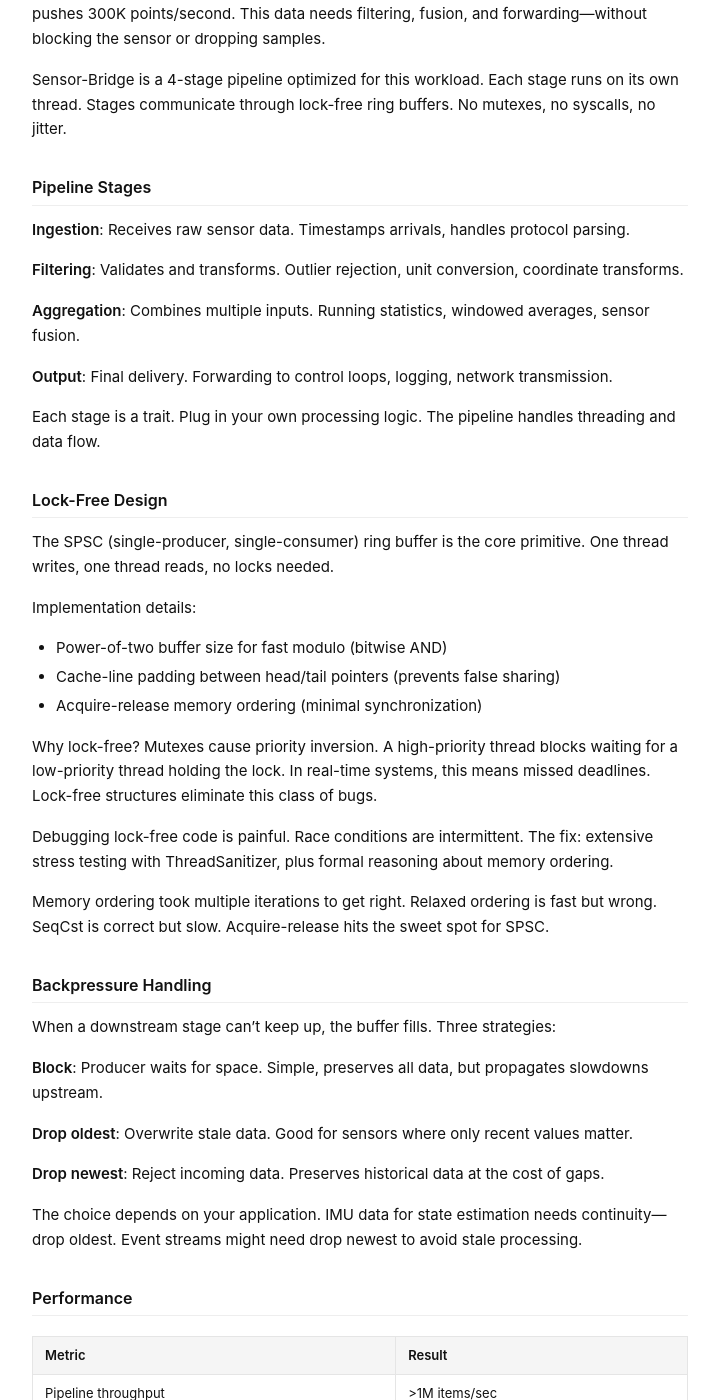
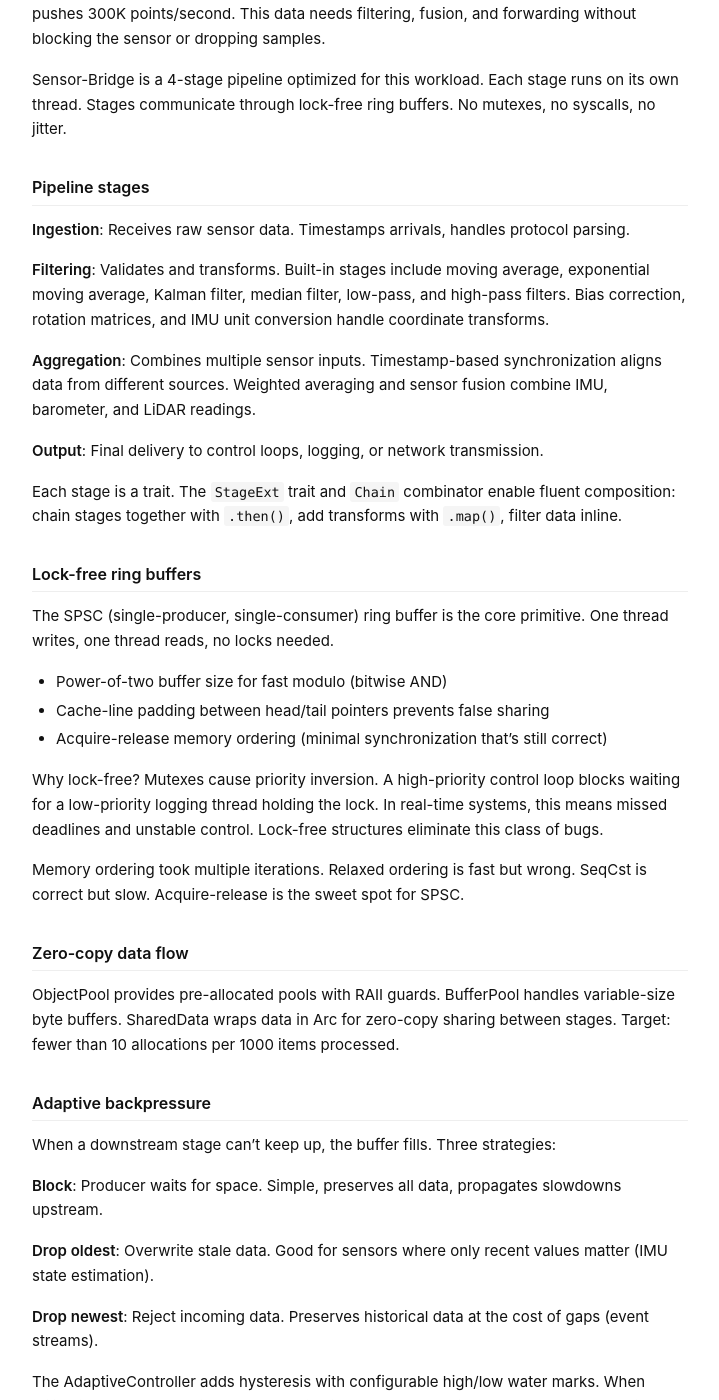
Before and after one commit to HueCodes/HueCodes.github.io, a Jekyll site: the page built from _posts/2026-01-31-sensor-bridge.md, in a window 1280 px wide and 1400 px high, scrolled down 330 px. Shown: the whole window, without its empty margins (280-999 px from the left). Built offline with Jekyll 4.4.1, drawn with Linux system fonts in a browser that asks for light colours; some of the changed text lies outside the part shown.

Commit message:
Restructure gretun, ServiceMesh, and Sensor-Bridge blog posts
Tighten intros, remove lessons-learned closings, update Sensor-Bridge
with current features (Kalman filter, zero-copy, adaptive backpressure,
HDR metrics). Better section structure across all three.

```diff
--- a/_posts/2026-01-31-sensor-bridge.md
+++ b/_posts/2026-01-31-sensor-bridge.md
@@ -5,52 +5,57 @@ date: 2026-01-31
 category: projects
 ---
 
-High-throughput sensor processing pipeline with lock-free SPSC buffers and sub-microsecond latency.
+High-throughput sensor processing pipeline for robotics. Lock-free SPSC buffers, sub-microsecond latency, `no_std` compatible for bare-metal targets.
 
 ![Pipeline Architecture](/assets/images/projects/sensor-bridge-pipeline.png)
 
-Robotics sensors produce data at high rates. An IMU outputs 1000 samples/second. A LiDAR pushes 300K points/second. This data needs filtering, fusion, and forwarding—without blocking the sensor or dropping samples.
+Robotics sensors produce data at high rates. An IMU outputs 1000 samples/second. A LiDAR pushes 300K points/second. This data needs filtering, fusion, and forwarding without blocking the sensor or dropping samples.
 
 Sensor-Bridge is a 4-stage pipeline optimized for this workload. Each stage runs on its own thread. Stages communicate through lock-free ring buffers. No mutexes, no syscalls, no jitter.
 
-## Pipeline Stages
+## Pipeline stages
 
 **Ingestion**: Receives raw sensor data. Timestamps arrivals, handles protocol parsing.
 
-**Filtering**: Validates and transforms. Outlier rejection, unit conversion, coordinate transforms.
+**Filtering**: Validates and transforms. Built-in stages include moving average, exponential moving average, Kalman filter, median filter, low-pass, and high-pass filters. Bias correction, rotation matrices, and IMU unit conversion handle coordinate transforms.
 
-**Aggregation**: Combines multiple inputs. Running statistics, windowed averages, sensor fusion.
+**Aggregation**: Combines multiple sensor inputs. Timestamp-based synchronization aligns data from different sources. Weighted averaging and sensor fusion combine IMU, barometer, and LiDAR readings.
 
-**Output**: Final delivery. Forwarding to control loops, logging, network transmission.
+**Output**: Final delivery to control loops, logging, or network transmission.
 
-Each stage is a trait. Plug in your own processing logic. The pipeline handles threading and data flow.
+Each stage is a trait. The `StageExt` trait and `Chain` combinator enable fluent composition: chain stages together with `.then()`, add transforms with `.map()`, filter data inline.
 
-## Lock-Free Design
+## Lock-free ring buffers
 
 The SPSC (single-producer, single-consumer) ring buffer is the core primitive. One thread writes, one thread reads, no locks needed.
 
-Implementation details:
 - Power-of-two buffer size for fast modulo (bitwise AND)
-- Cache-line padding between head/tail pointers (prevents false sharing)
-- Acquire-release memory ordering (minimal synchronization)
+- Cache-line padding between head/tail pointers prevents false sharing
+- Acquire-release memory ordering (minimal synchronization that's still correct)
 
-Why lock-free? Mutexes cause priority inversion. A high-priority thread blocks waiting for a low-priority thread holding the lock. In real-time systems, this means missed deadlines. Lock-free structures eliminate this class of bugs.
+Why lock-free? Mutexes cause priority inversion. A high-priority control loop blocks waiting for a low-priority logging thread holding the lock. In real-time systems, this means missed deadlines and unstable control. Lock-free structures eliminate this class of bugs.
 
-Debugging lock-free code is painful. Race conditions are intermittent. The fix: extensive stress testing with ThreadSanitizer, plus formal reasoning about memory ordering.
+Memory ordering took multiple iterations. Relaxed ordering is fast but wrong. SeqCst is correct but slow. Acquire-release is the sweet spot for SPSC.
 
-Memory ordering took multiple iterations to get right. Relaxed ordering is fast but wrong. SeqCst is correct but slow. Acquire-release hits the sweet spot for SPSC.
+## Zero-copy data flow
 
-## Backpressure Handling
+ObjectPool provides pre-allocated pools with RAII guards. BufferPool handles variable-size byte buffers. SharedData wraps data in Arc for zero-copy sharing between stages. Target: fewer than 10 allocations per 1000 items processed.
+
+## Adaptive backpressure
 
 When a downstream stage can't keep up, the buffer fills. Three strategies:
 
-**Block**: Producer waits for space. Simple, preserves all data, but propagates slowdowns upstream.
+**Block**: Producer waits for space. Simple, preserves all data, propagates slowdowns upstream.
 
-**Drop oldest**: Overwrite stale data. Good for sensors where only recent values matter.
+**Drop oldest**: Overwrite stale data. Good for sensors where only recent values matter (IMU state estimation).
 
-**Drop newest**: Reject incoming data. Preserves historical data at the cost of gaps.
+**Drop newest**: Reject incoming data. Preserves historical data at the cost of gaps (event streams).
 
-The choice depends on your application. IMU data for state estimation needs continuity—drop oldest. Event streams might need drop newest to avoid stale processing.
+The AdaptiveController adds hysteresis with configurable high/low water marks. When utilization crosses the high mark, the pipeline degrades quality (lower sample rates, simpler filters). When it drops below the low mark, quality recovers. A token-bucket rate limiter prevents oscillation.
+
+## Metrics
+
+HDR latency histograms track p50, p95, and p99 per stage. Jitter tracking measures timing variance. A live terminal dashboard shows real-time metrics during development. CSV and JSON export support offline analysis.
 
 ## Performance
 
@@ -59,12 +64,14 @@ The choice depends on your application. IMU data for state estimation needs cont
 | Pipeline throughput | >1M items/sec |
 | Stage processing | 2.2B items/sec |
 | Channel latency | ~20ns |
+| Ring buffer push | 0.3ns |
+| Ring buffer pop | 9ns |
 
-Benchmarking required care. Measuring nanosecond operations means cache effects dominate. Warm-up runs, pinned cores, and isolated CPUs were necessary for stable numbers.
+Benchmarking nanosecond operations means cache effects dominate. Stable numbers required warm-up runs, pinned cores, and isolated CPUs.
 
-SPSC limits you to one producer and one consumer. An MPMC (multi-producer, multi-consumer) variant would enable fan-in/fan-out patterns. The tradeoff is complexity—MPMC lock-free queues are significantly harder to implement correctly.
+## Limitations
 
-I'd also add built-in metrics. Right now users instrument manually. Integrating latency histograms per stage would help debugging.
+SPSC is the default channel. MPMC via crossbeam is available but the core pipeline design assumes single-producer, single-consumer for maximum throughput. Fan-in/fan-out patterns work but require explicit wiring.
 
 ---
 
```
Also changed, not shown: _posts/2026-01-31-gretun.md (+17 -13 lines), _posts/2026-01-31-rust-servicemesh.md (+17 -21 lines).
